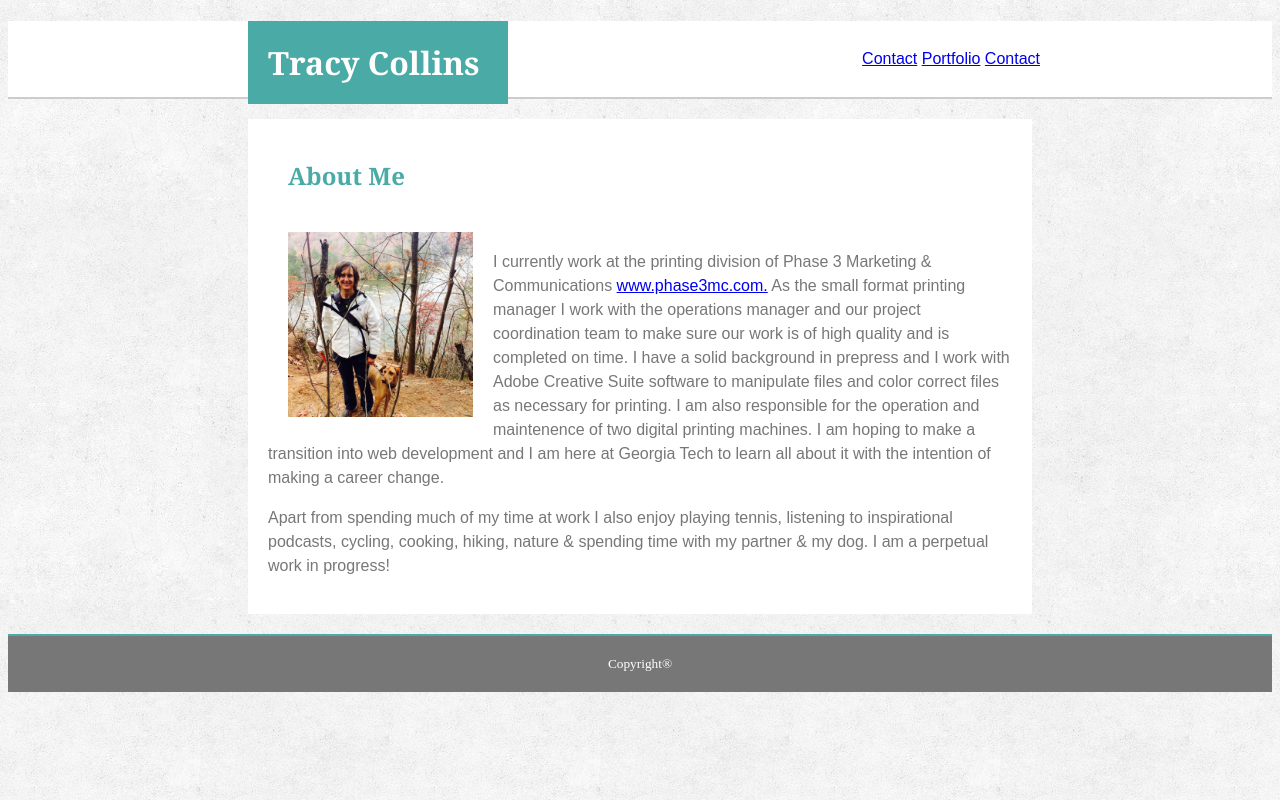
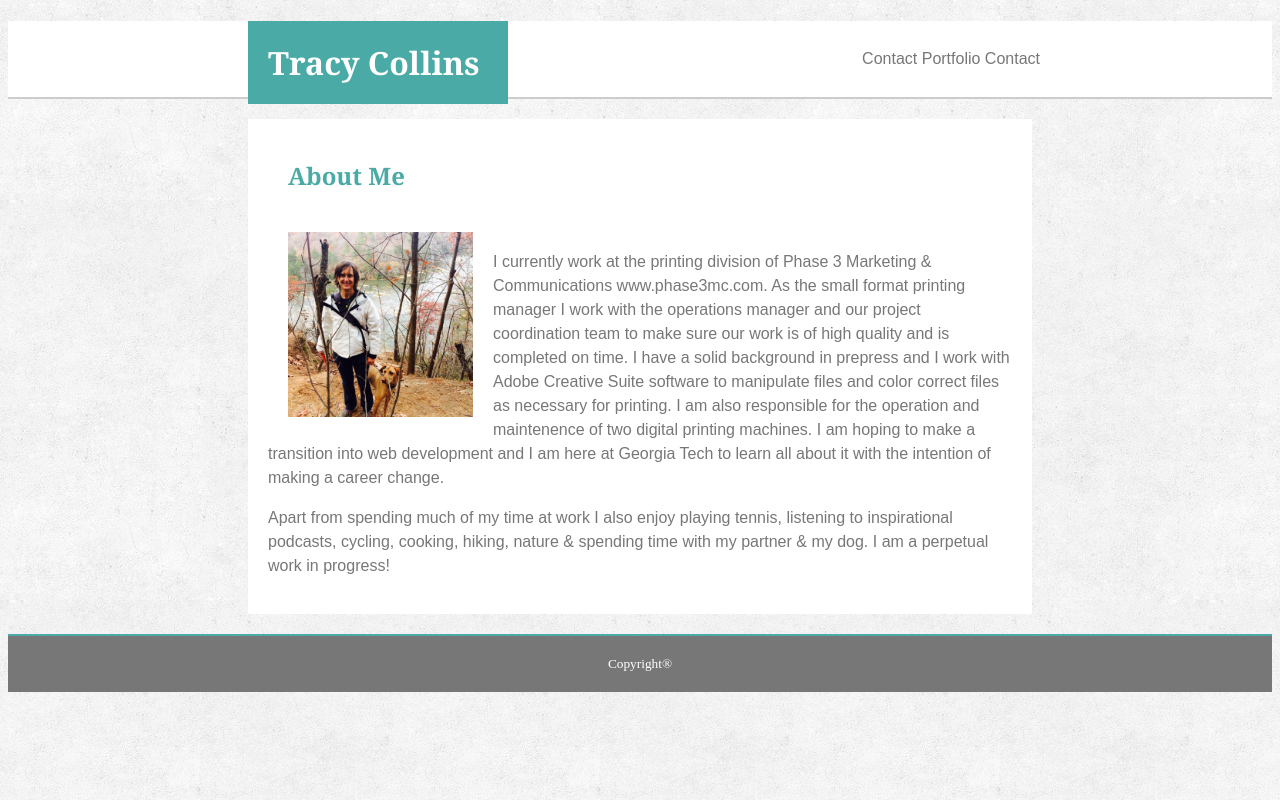
Before and after one commit to TColl1433/Basic-Portfolio, a plain HTML site: page index.html in a window 1280 px wide. Drawn offline with Linux system fonts and the light colour scheme; files whose address does not match are found by name.

Commit message:
nav links changed color

```diff
--- a/assets/css/style.css
+++ b/assets/css/style.css
@@ -61,7 +61,7 @@ p {
     left: 20px;
 }
 
-div{
+nav{
     color: #777777;
     font-family: Arial, Helvetica, sans-serif;
     text-align: right;
@@ -69,7 +69,10 @@ div{
     right: 240px;
     top: 50px;
 }
-
+a, a:link, a:visited, a:active{
+    text-decoration: none;
+    color: #777777;
+}
 img{
     float: left;
     margin: 20px;
--- a/index.html
+++ b/index.html
@@ -1,5 +1,6 @@
 <!DOCTYPE html>
 <html lang="en">
+
 <head>
     <meta charset="UTF-8">
     <meta name="viewport" content="width=device-width, initial-scale=1.0">
@@ -16,31 +17,40 @@
     <header>
 
         <h1 class=solid>Tracy Collins</h1>
+        <nav>
+            <a href="contact.html">Contact</a>
+            <a href="Portfolio.html">Portfolio</a>
+            <a href="about.html">Contact</a>
+        </nav>
 
 
     </header>
 
-    <div>
-        <nav>
-                    <a href="contact.html">Contact</a>
-                    <a href="Portfolio.html">Portfolio</a>
-                    <a href="about.html">Contact</a>
-        </nav>
-    </div>
 
- <!-- Content -->
+
+    <!-- Content -->
     <section>
         <h2>About Me</h2>
 
         <img src="assets/images/IMG_1338.jpg" alt="Tracy Collins">
         <br>
-        <p> I currently work at the printing division of Phase 3 Marketing & Communications <a href="https://www.phase3mc.com">www.phase3mc.com.</a> As the small format printing manager I work with the operations manager and our project coordination team to make sure our work is of high quality and is completed on time. I have a solid background in prepress and I work with Adobe Creative Suite software to manipulate files and color correct files as necessary for printing. I am also responsible for the operation and maintenence of two digital printing machines. I am hoping to make a transition into web development and I am here at Georgia Tech to learn all about it with the intention of making a career change.</p>
-        <p class="p2"> Apart from spending much of my time at work I also enjoy playing tennis, listening to inspirational podcasts, cycling, cooking, hiking, nature & spending time with my partner & my dog. I am a perpetual work in progress!</p>
+        <p> I currently work at the printing division of Phase 3 Marketing & Communications <a
+                href="https://www.phase3mc.com">www.phase3mc.com.</a> As the small format printing manager I work with
+            the operations manager and our project coordination team to make sure our work is of high quality and is
+            completed on time. I have a solid background in prepress and I work with Adobe Creative Suite software to
+            manipulate files and color correct files as necessary for printing. I am also responsible for the operation
+            and maintenence of two digital printing machines. I am hoping to make a transition into web development and
+            I am here at Georgia Tech to learn all about it with the intention of making a career change.</p>
+        <p class="p2"> Apart from spending much of my time at work I also enjoy playing tennis, listening to
+            inspirational podcasts, cycling, cooking, hiking, nature & spending time with my partner & my dog. I am a
+            perpetual work in progress!</p>
     </section>
 
     <footer class="sticky">
         Copyright®
     </footer>
 
+    <div></div>
 </body>
+
 </html>
```
